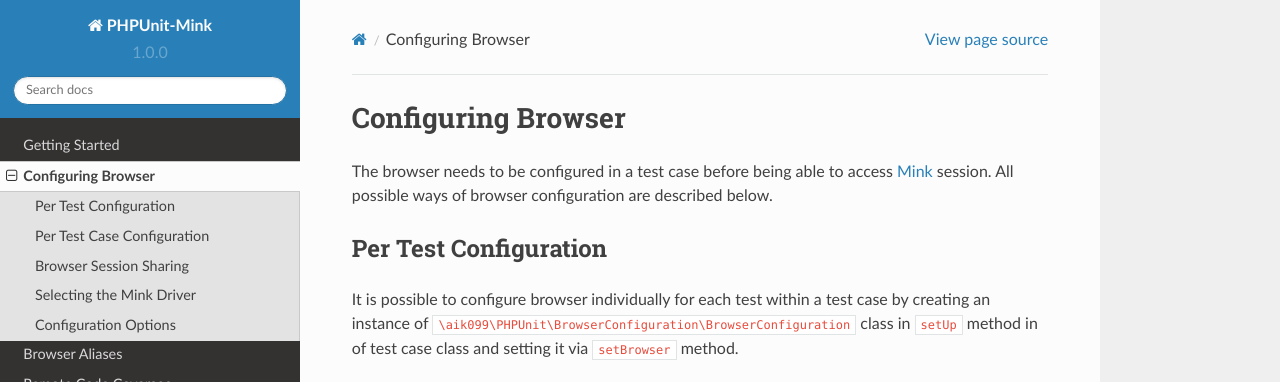
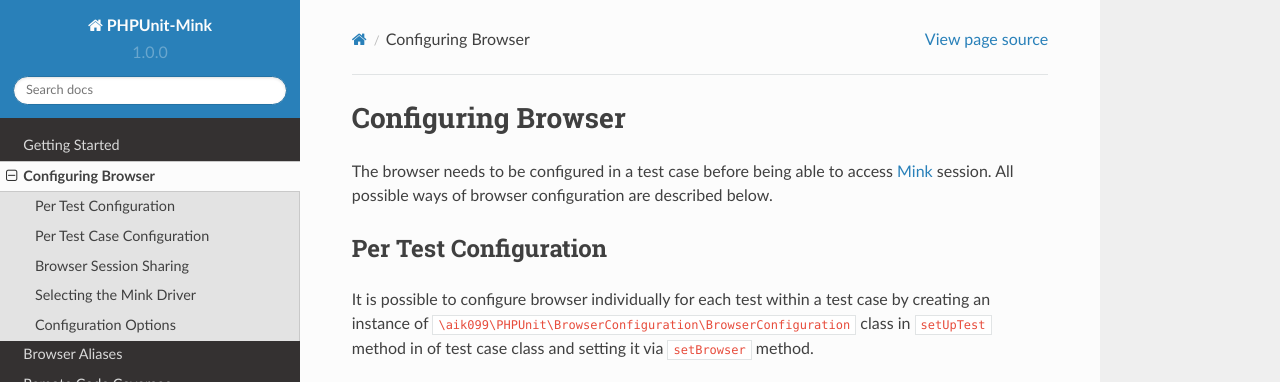
Before and after one commit to minkphp/phpunit-mink, a Sphinx documentation site: the page built from docs/configuration.rst, in a window 1280 px wide and 900 px high, cut to the strip 0-382 px from the top of the window. Built offline with Sphinx 7.4.7 and the Read the Docs theme 2.0.0, drawn with Linux system fonts in a browser that asks for light colours.

Commit message:
Updated setup method name in the documentation

```diff
--- a/docs/configuration.rst
+++ b/docs/configuration.rst
@@ -6,7 +6,7 @@
 Per Test Configuration
 ^^^^^^^^^^^^^^^^^^^^^^
 It is possible to configure browser individually for each test within a test case by creating
-an instance of ``\aik099\PHPUnit\BrowserConfiguration\BrowserConfiguration`` class in ``setUp``
+an instance of ``\aik099\PHPUnit\BrowserConfiguration\BrowserConfiguration`` class in ``setUpTest``
 method in of test case class and setting it via ``setBrowser`` method.
 
 .. literalinclude:: examples/configuration/config_via_setup_method.php
@@ -69,6 +69,6 @@
 =======================  ==================================================================================================
 
 There are also corresponding setters (e.g. ``setHost``) and getters (e.g. ``getHost``) for each of mentioned
-above settings, that allow to individually change them from ``setUp`` method before test has started.
+above settings, that allow to individually change them from ``setUpTest`` method before test has started.
 
 .. _`Mink`: https://github.com/Behat/Mink
--- a/docs/remote-code-coverage.rst
+++ b/docs/remote-code-coverage.rst
@@ -23,7 +23,7 @@
 ^^^^^^^^^^^^^^^
 This is machine, where PHPUnit tests are being executed.
 
-Following code needs to be placed in the ``setUp`` method of the test case class (that extends ``BrowserTestCase``
+Following code needs to be placed in the ``setUpTest`` method of the test case class (that extends ``BrowserTestCase``
 class) to enable remote coverage information collection:
 
 .. code-block:: php
```
